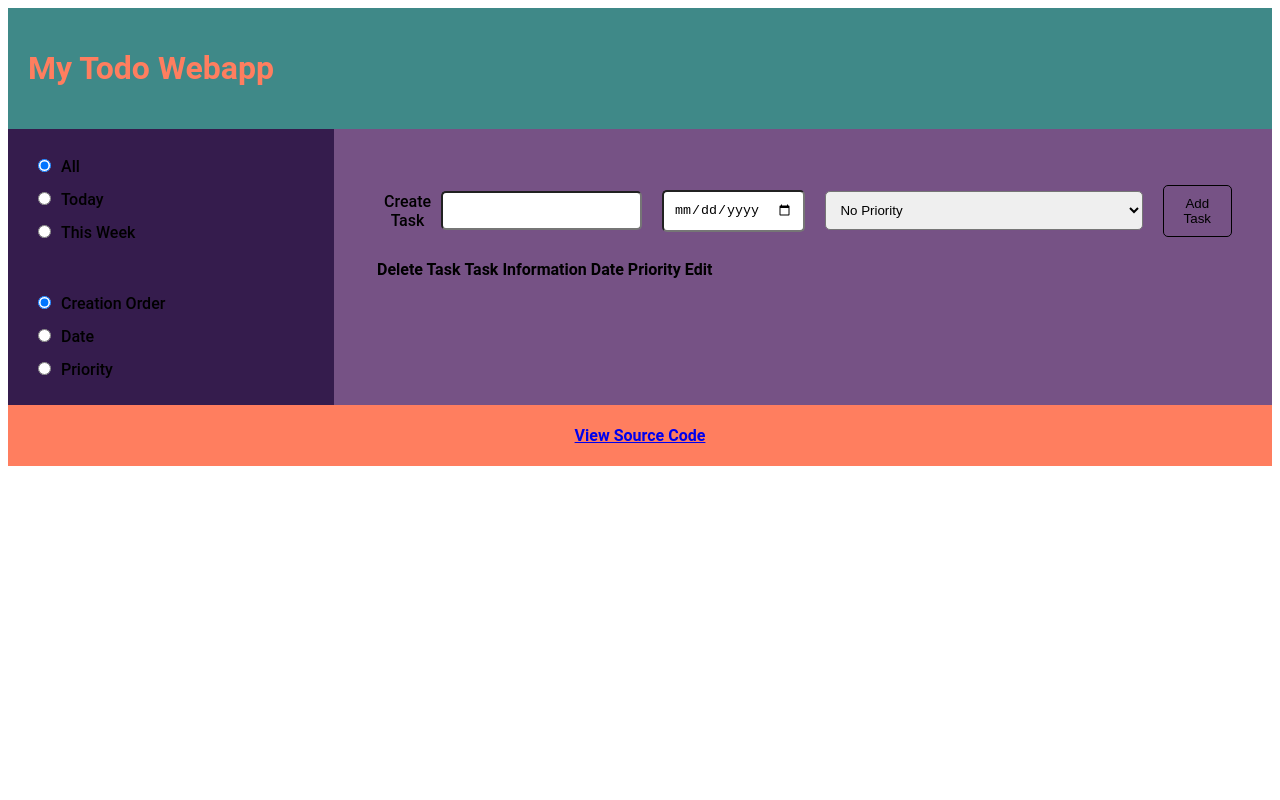
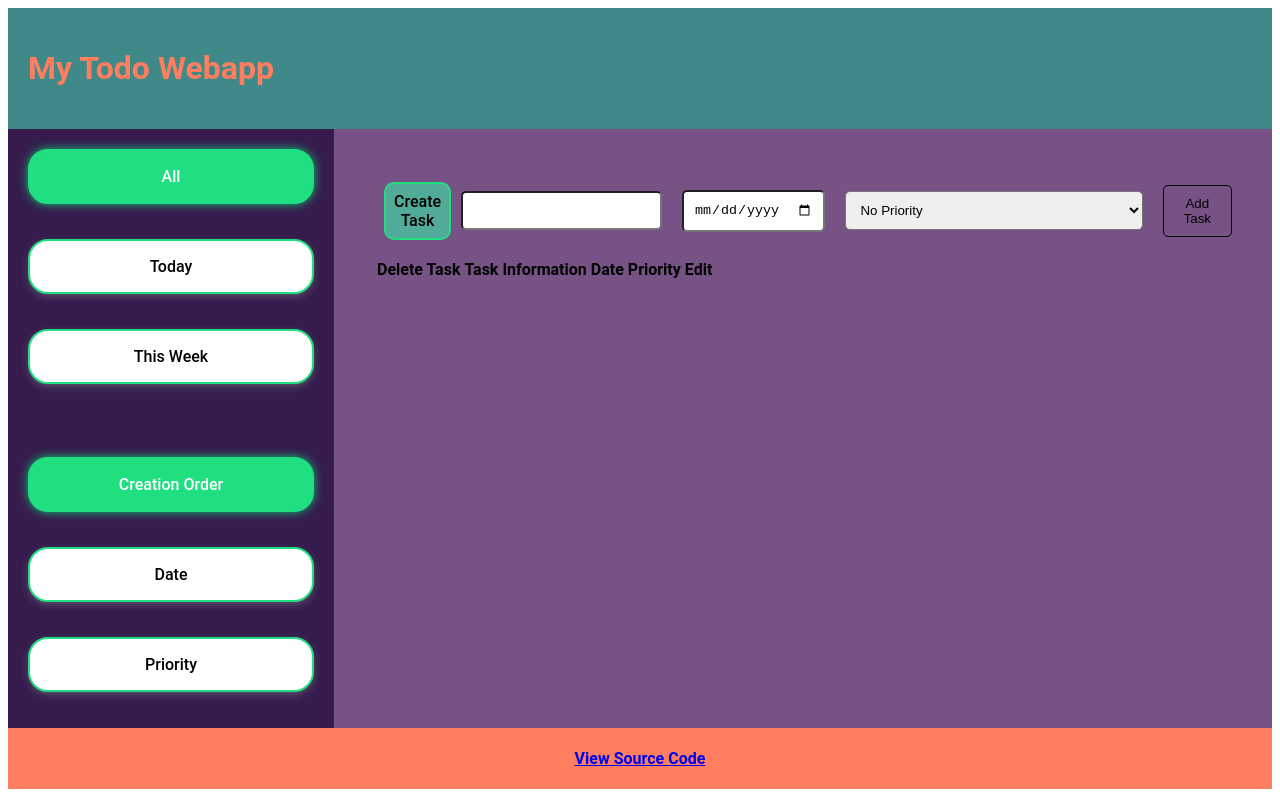
Before and after one commit to rickym-h/todo-webapp, a React (Create React App) app: page / in a window 1280 px wide. Built offline with nearby package versions, Linux system fonts and the light colour scheme.

Commit message:
made styling changes to make more intuitive

```diff
--- a/src/Styles.css
+++ b/src/Styles.css
@@ -44,6 +44,10 @@ select {
     padding: 10px;
     border-radius: 5px;
     margin: 10px;
+}
+
+th {
+    text-align: left;
 }
 
 
@@ -97,3 +101,59 @@ select {
     width: 100%;
     text-align: center;
 }
+
+.priority-0, .priority-1, .priority-2, .priority-3, .priority-4 {
+    border-radius: 5px;
+    padding: 10px;
+}
+
+.priority-0 {
+    background-color: #339900;
+}
+.priority-1 {
+    background-color: #99cc33;
+}
+.priority-2 {
+    background-color: #ffcc00;
+}
+.priority-3 {
+    background-color: #ff9966;
+}
+.priority-4 {
+    background-color: #cc3300;
+}
+
+
+input[type="radio"] {
+    display: none;
+    cursor: pointer;
+}
+
+label {
+    background-color: #52ab98;
+    border: 2px solid hsla(150, 75%, 50%, 1);
+    border-radius: 10px;
+    padding: 0.5rem;
+    text-align: center;
+}
+
+.radioLabel {
+    height: 100%;
+    display: block;
+    background: white;
+    border: 2px solid hsla(150, 75%, 50%, 1);
+    border-radius: 20px;
+    padding: 1rem;
+    margin-bottom: 1rem;
+    text-align: center;
+    box-shadow: 0px 3px 10px -2px hsla(150, 5%, 65%, 0.5);
+    position: relative;
+}
+input[type="radio"]:checked + label {
+    background: hsla(150, 75%, 50%, 1);
+    color: hsla(215, 0%, 100%, 1);
+    box-shadow: 0px 0px 10px hsla(150, 100%, 50%, 0.75);
+}
+p {
+    font-weight: 900;
+}
--- a/src/components/Options.js
+++ b/src/components/Options.js
@@ -20,24 +20,24 @@ class Options extends Component {
         return (
             <div>
                 <input type="radio" id="all" name="filter" value="all" onChange={this.handleFilterChange} defaultChecked={true} />
-                <label htmlFor="all">All</label>
+                <label className={"radioLabel"} htmlFor="all">All</label>
                 <br/>
                 <input type="radio" id="today" name="filter" value="today" onChange={this.handleFilterChange}/>
-                <label htmlFor="today">Today</label>
+                <label className={"radioLabel"} htmlFor="today">Today</label>
                 <br/>
                 <input type="radio" id="week" name="filter" value="week" onChange={this.handleFilterChange}/>
-                <label htmlFor="week">This Week</label>
+                <label className={"radioLabel"} htmlFor="week">This Week</label>
                 <br/>
                 <br/>
                 <br/>
                 <input type="radio" id="creation" name="sort" value="creation" onChange={this.handleSortChange} defaultChecked={true} />
-                    <label htmlFor="creation">Creation Order</label>
+                    <label className={"radioLabel"} htmlFor="creation">Creation Order</label>
                 <br/>
                 <input type="radio" id="date" name="sort" value="date" onChange={this.handleSortChange}/>
-                    <label htmlFor="date">Date</label>
+                    <label className={"radioLabel"} htmlFor="date">Date</label>
                 <br/>
                 <input type="radio" id="priority" name="sort" value="priority" onChange={this.handleSortChange}/>
-                    <label htmlFor="priority">Priority</label>
+                    <label className={"radioLabel"} htmlFor="priority">Priority</label>
             </div>
         )
     }
--- a/src/components/PriorityDisplay.js
+++ b/src/components/PriorityDisplay.js
@@ -16,7 +16,7 @@ class PriorityDisplay extends Component {
             4: "ASAP"
         }
         return (
-            <div>{stringRep[this.props.value]}</div>
+            <div className={"priority-"+this.props.value}>{stringRep[this.props.value]}</div>
         )
     }
 
```
Also changed, not shown: src/components/Overview.js (+1 -7 lines).
